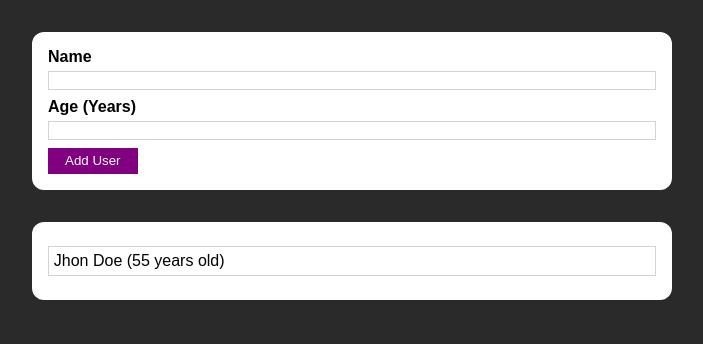
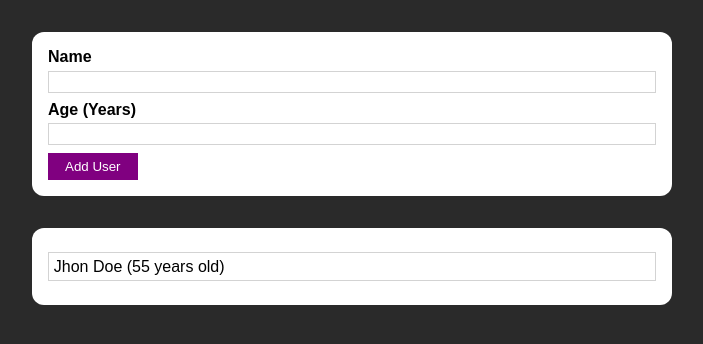
Before and after one commit to harumamburu/userDB, a React (Create React App) app: page / in a window 1280 px wide. Shown: the top 344 px of the page, without its empty margins (288-991 px from the left). Built offline with nearby package versions, Linux system fonts and the light colour scheme.

Commit message:
Fix new user form input styling again
More paddings -outline

```diff
--- a/src/components/ui/Input.module.css
+++ b/src/components/ui/Input.module.css
@@ -12,7 +12,14 @@
 .input input {
   width: 100%;
   border: 1px solid lightgray;
+  padding: 0.15rem;
 }
+
+.input input:focus {
+  outline: none;
+  border-color: purple;
+}
+
 
 .input.invalid label {
   color: darkred;
```
